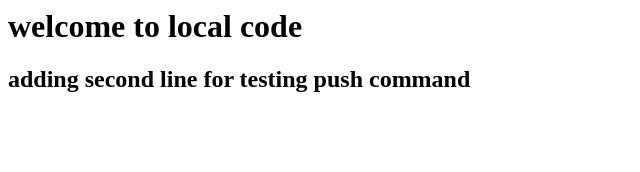
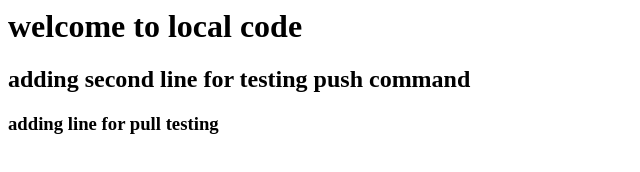
Before and after one commit to aws-june/repo4, a plain HTML site: page index.html in a window 1280 px wide. Shown: the whole page, without its empty margins (0-640 px from the left). Drawn offline with Linux system fonts and the light colour scheme.

Commit message:
Update index file for pull via  crome

```diff
--- a/index.html
+++ b/index.html
@@ -1,2 +1,3 @@
 <h1>welcome to local code</h1>
 <h2>adding second line for testing push command</h2>
+<h3>adding line for pull testing</h3>
```
